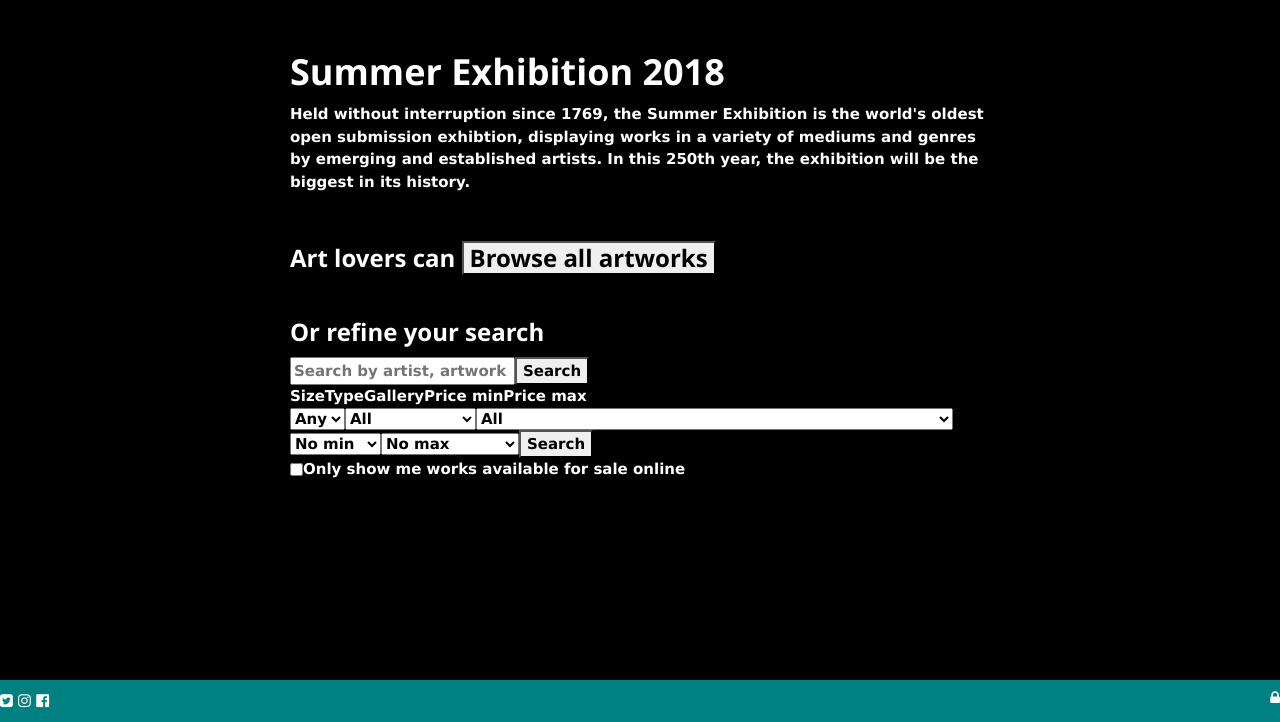
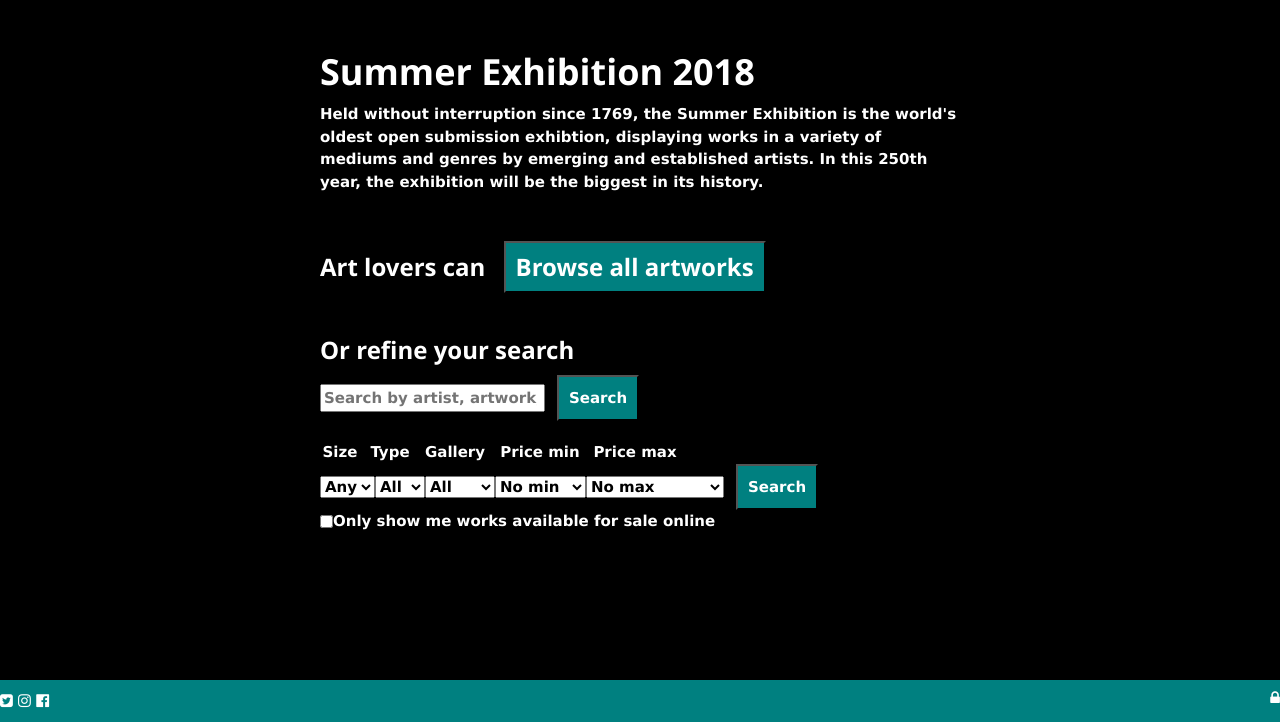
Before and after one commit to TashRMIT/Take2, a PHP site: page / in a window 1280 px wide. Shown: the part 78-800 px from the top of the page. Run offline with PHP 8.4, Linux system fonts and the light colour scheme; some libraries are stand-ins or nearby versions.

Commit message:
Update styles.css

```diff
--- a/css/styles.css
+++ b/css/styles.css
@@ -84,8 +84,7 @@
 }
 
 .searchBox {
-	width: 400px;
-	max-width: 400px;
+	padding-bottom: 20px;
 }
 
 h1, h3 {
@@ -97,4 +96,45 @@
 	margin-left: auto;
 	margin-right: auto;
 	margin-top: 50px;
+	padding: 0 30px;
 }
+
+#searchArea {
+	padding-bottom: 70px;
+}
+
+.searchButton {
+	background-color: teal;
+	padding: 10px;
+	margin-left: 12px;
+	color: white;
+	font-weight: bold;
+}
+
+.searchFields {
+	width: 50px;
+}
+
+.galleryField {
+	width: 70px;
+}
+
+.sizeLabel {
+	width: 40px;
+}
+
+.typeLabel {
+	width: 60px;
+}
+
+.galleryLabel {
+	width: 70px;
+}
+
+.minLabel {
+	width: 100px;
+}
+
+.maxLabel {
+	width: 90px;
+}
```
